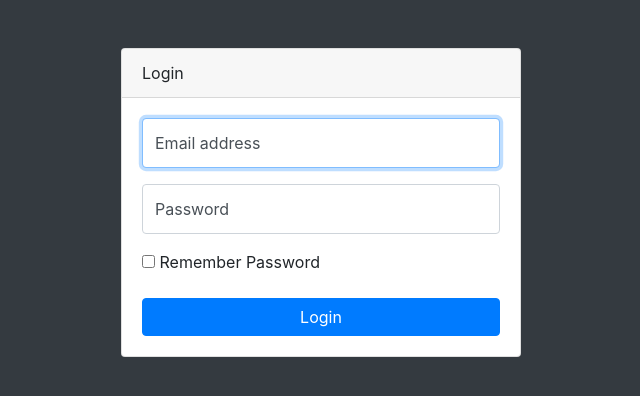
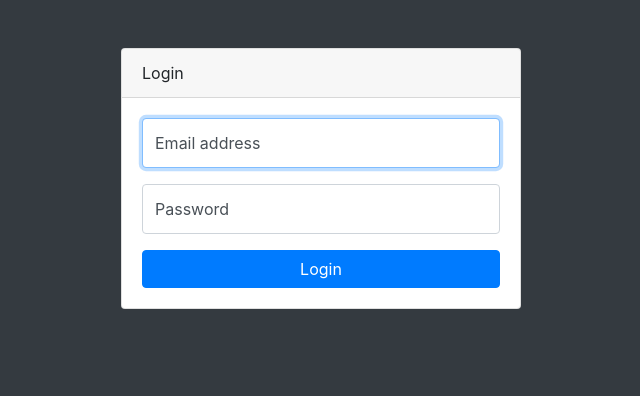
Before and after one commit to Fermec28/candyCheck, a Flask app: template web_dynamic/templates/login.html in a window 1280 px wide. Shown: the top 396 px of the page, without its empty margins (319-959 px from the left). Run offline with Flask 2, Linux system fonts and the light colour scheme; the template is opened without the code that fills it, so the values that code supplies are empty; parts of the project's set-up code (start-up, migrations or seed data) failed here and were passed over; some libraries are stand-ins or nearby versions.

Commit message:
[FEATURE] doing the template login and methods GET. POST

```diff
--- a/api/v1/views/states.py
+++ b/api/v1/views/states.py
@@ -4,7 +4,7 @@ Flask route that returns json status response
 """
 from api.v1.views import app_views
 from flask import abort, jsonify, make_response, request
-from flasgger import Swagger, swag_from
+#from flasgger import Swagger, swag_from
 from models import storage, CNC
 
 
--- a/web_dynamic/templates/login.html
+++ b/web_dynamic/templates/login.html
@@ -12,11 +12,11 @@
   <title>SB Admin - Login</title>
 
   <!-- Custom fonts for this template-->
-  <link href="vendor/fontawesome-free/css/all.min.css" rel="stylesheet" type="text/css">
-
-  <!-- Custom styles for this template-->
-  <link href="css/sb-admin.css" rel="stylesheet">
-
+  <link href="static/styles/sb-admin.css" rel="stylesheet">
+  <link rel="stylesheet" href="https://maxcdn.bootstrapcdn.com/bootstrap/4.3.1/css/bootstrap.min.css">
+  <script src="https://ajax.googleapis.com/ajax/libs/jquery/3.4.1/jquery.min.js"></script>
+  <script src="https://cdnjs.cloudflare.com/ajax/libs/popper.js/1.14.7/umd/popper.min.js"></script>
+  <script src="https://maxcdn.bootstrapcdn.com/bootstrap/4.3.1/js/bootstrap.min.js"></script>
 </head>
 
 <body class="bg-dark">
@@ -25,40 +25,32 @@
     <div class="card card-login mx-auto mt-5">
       <div class="card-header">Login</div>
       <div class="card-body">
-        <form>
+        <form action="/login" method="POST">
           <div class="form-group">
             <div class="form-label-group">
-              <input type="email" id="inputEmail" class="form-control" placeholder="Email address" required="required" autofocus="autofocus">
+              <input type="email" name="email" id="inputEmail" class="form-control" placeholder="Email address" required="required" autofocus="autofocus">
               <label for="inputEmail">Email address</label>
             </div>
           </div>
           <div class="form-group">
             <div class="form-label-group">
-              <input type="password" id="inputPassword" class="form-control" placeholder="Password" required="required">
+              <input type="password" name="pwd" id="inputPassword" class="form-control" placeholder="Password" required="required">
               <label for="inputPassword">Password</label>
             </div>
           </div>
-          <div class="form-group">
-            <div class="checkbox">
-              <label>
-                <input type="checkbox" value="remember-me">
-                Remember Password
-              </label>
-            </div>
-          </div>
-          <a class="btn btn-primary btn-block" href="index.html">Login</a>
+          <input class="btn btn-primary btn-block" type="submit" value="Login">
         </form>
 
       </div>
     </div>
   </div>
 
-  <!-- Bootstrap core JavaScript-->
+  <!-- Bootstrap core JavaScript
   <script src="vendor/jquery/jquery.min.js"></script>
   <script src="vendor/bootstrap/js/bootstrap.bundle.min.js"></script>
 
-  <!-- Core plugin JavaScript-->
-  <script src="vendor/jquery-easing/jquery.easing.min.js"></script>
+  <!-- Core plugin JavaScript
+  <script src="vendor/jquery-easing/jquery.easing.min.js"></script>-->
 
 </body>
 
```
Also changed, not shown: web_dynamic/1-hbnb.py (+11 -16 lines).
